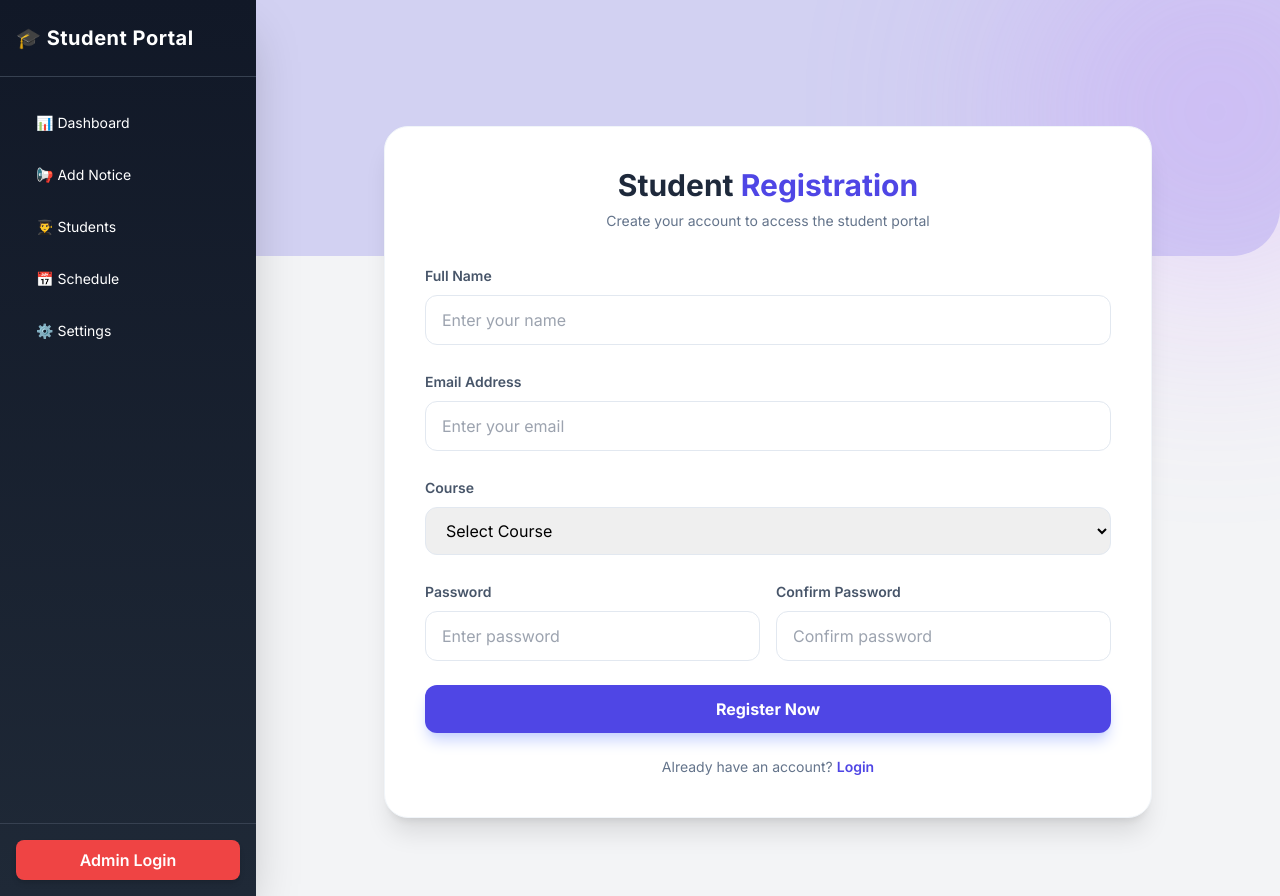
After one commit to qutub109-sep/Notice_pro, a Django app: page /register in a window 1280 px wide. The commit adds this page. Run offline with Django 4.2, Linux system fonts and the light colour scheme; some libraries are stand-ins or nearby versions.

Commit message:
notice commit
-

```diff
--- a/pro1/TEMPLATES/Login.html
+++ b/pro1/TEMPLATES/Login.html
@@ -3,7 +3,7 @@
 <head>
 <meta charset="UTF-8">
 <meta name="viewport" content="width=device-width, initial-scale=1.0">
-<title>Student Login</title>
+<title>Admin login</title>
 <script src="https://cdn.tailwindcss.com"></script>
 </head>
 
--- /dev/null
+++ b/pro1/TEMPLATES/Register.html
@@ -0,0 +1,98 @@
+{% extends 'side.html' %}
+
+{% block content %}
+
+
+<!-- Background Design -->
+<div class="fixed top-0 left-0 w-full h-64 bg-indigo-600 -z-10 rounded-b-[3rem] opacity-20"></div>
+<div class="fixed top-[-10%] right-[-10%] w-96 h-96 bg-purple-400 rounded-full blur-[120px] opacity-30 -z-10"></div>
+
+<div class="min-h-screen flex items-center justify-center px-4">
+
+  <div class="w-full max-w-3xl bg-white rounded-3xl shadow-xl p-10 border border-slate-100">
+
+    <!-- Heading -->
+    <div class="text-center mb-8">
+      <h2 class="text-3xl font-extrabold text-slate-800">
+        Student <span class="text-indigo-600">Registration</span>
+      </h2>
+      <p class="text-slate-500 mt-2 text-sm">
+        Create your account to access the student portal
+      </p>
+    </div>
+
+    <!-- Form -->
+    <form method="POST" action="register" class="space-y-6">
+
+      <!-- Name -->
+      <div>
+        <label class="text-sm font-semibold text-slate-600">Full Name</label>
+        <input name="fn" type="text" placeholder="Enter your name"
+          class="w-full mt-2 px-4 py-3 rounded-xl border border-slate-200 focus:ring-2 focus:ring-indigo-500 outline-none">
+      </div>
+
+      <!-- Email -->
+      <div>
+        <label class="text-sm font-semibold text-slate-600">Email Address</label>
+        <input name="em" type="email" placeholder="Enter your email"
+          class="w-full mt-2 px-4 py-3 rounded-xl border border-slate-200 focus:ring-2 focus:ring-indigo-500 outline-none">
+      </div>
+
+      <!-- Course -->
+      <div>
+        <label class="text-sm font-semibold text-slate-600">Course</label>
+        <select name="cs" class="w-full mt-2 px-4 py-3 rounded-xl border border-slate-200 focus:ring-2 focus:ring-indigo-500 outline-none">
+          <option>Select Course</option>
+          <!-- Development / Tech Courses -->
+          <option>Web Development</option>
+          <option>AI & Machine Learning</option>
+          <option>Digital Marketing</option>
+          <option>Data Science</option>
+          <option>App Development</option>
+
+          <!-- Office / Accounting Courses -->
+          <option>Office Automation</option>
+          <option>Autodesk</option>
+          <option>Accounting</option>
+        </select>
+      </div>
+
+      <!-- Password -->
+      <div class="grid md:grid-cols-2 gap-4">
+
+        <div>
+          <label class="text-sm font-semibold text-slate-600">Password</label>
+          <input name="pw" type="password" placeholder="Enter password"
+            class="w-full mt-2 px-4 py-3 rounded-xl border border-slate-200 focus:ring-2 focus:ring-indigo-500 outline-none">
+        </div>
+
+        <div>
+          <label class="text-sm font-semibold text-slate-600">Confirm Password</label>
+          <input name="pw1" type="password" placeholder="Confirm password"
+            class="w-full mt-2 px-4 py-3 rounded-xl border border-slate-200 focus:ring-2 focus:ring-indigo-500 outline-none">
+        </div>
+
+      </div>
+
+      <!-- Button -->
+      <button type="submit"
+        class="w-full py-3 bg-indigo-600 text-white font-bold rounded-xl hover:bg-indigo-700 transition shadow-lg shadow-indigo-200">
+        Register Now
+      </button>
+
+    </form>
+
+    <!-- Footer -->
+    <p class="text-center text-sm text-slate-500 mt-6">
+      Already have an account?
+      <a href="#" class="text-indigo-600 font-semibold hover:underline">
+        Login
+      </a>
+    </p>
+
+  </div>
+
+</div>
+
+
+{% endblock %}
--- a/pro1/TEMPLATES/side.html
+++ b/pro1/TEMPLATES/side.html
@@ -26,10 +26,11 @@
 
         <!-- Header -->
         <div class="relative py-6 px-4 border-b border-gray-700">
-
+<a href="index">
             <h1 class="text-xl font-bold tracking-wide">
                 🎓 Student Portal
             </h1>
+    </a>
 
             <!-- Close Button (Mobile only) -->
             <button onclick="toggleSidebar()"
--- a/pro1/TEMPLATES/student.html
+++ b/pro1/TEMPLATES/student.html
@@ -17,6 +17,12 @@
       <p class="text-center text-indigo-100">
         Login to access your student dashboard and notices.
       </p>
+        <a href="index">
+  <button
+    class="w-96 bg-white text-blue-600 font-bold py-3 rounded-lg hover:bg-blue-50 transition duration-300">
+    Go to Home
+  </button>
+</a>
     </div>
 
     <!-- Right Side (Login Form) -->
--- a/pro1/app1/urls.py
+++ b/pro1/app1/urls.py
@@ -3,9 +3,11 @@ from .views import *
 
 urlpatterns=[
     path('',Home),
+    path('index',Home),
     path('Login',login),
     path('Dashboard',Dashboard),
-    path('notice',notice),
+    path('notice',notice1),
     path('student',student),
+    path('register',Register),
 
 ]
--- a/pro1/app1/views.py
+++ b/pro1/app1/views.py
@@ -1,4 +1,5 @@
 from django.shortcuts import render
+from .models import *
 
 # Create your views here.
 
@@ -11,10 +12,33 @@ def login(req):
 def Dashboard(req):
     return render(req,'Dashboard.html')
 
-def notice(req):
-    return render(req,'notice.html')
+def notice1(req):
+    if req.method=='POST':
+        n_title=req.POST['ti']
+        date=req.POST['ed']
+        dis=req.POST['ds']
+        pdf = req.FILES.get('notes')
+        ob=Notice(title=n_title,expiry_date=date,description=dis, notice_pdf=pdf)
+        ob.save()
+        return render(req,'home.html')
+
+    else:
+        return render(req,'notice.html')
 
 def student(req):
     return render(req,'student.html')
 
-#views.py
+def Register(req):
+    if req.method=='POST':
+        name=req.POST['fn']
+        email=req.POST['em']
+        cour=req.POST['cs']
+        passw=req.POST['pw']
+        passw1=req.POST['pw1']
+        ob=registers(full_name=name,email=email,course=cour,password=passw)
+
+        ob.save()
+        return render(req,'home.html')
+    else:
+
+         return render(req,'Register.html')
--- a/pro1/pro1/urls.py
+++ b/pro1/pro1/urls.py
@@ -15,9 +15,11 @@ Including another URLconf
     2. Add a URL to urlpatterns:  path('blog/', include('blog.urls'))
 """
 from django.contrib import admin
+from .settings import *
+from django.conf.urls.static import static
 from django.urls import path,include
 
 urlpatterns = [
     path('admin/', admin.site.urls),
     path('',include('app1.urls'))
-]
+]+ static(MEDIA_URL,document_root=MEDIA_ROOT)
```
Also changed, not shown: pro1/TEMPLATES/home.html (+9 -0 lines), pro1/TEMPLATES/notice.html (+5 -5 lines), pro1/app1/models.py (+16 -1 lines), pro1/pro1/settings.py (+15 -4 lines), pro1/app1/migrations/0001_initial.py (added), pro1/app1/migrations/0002_rename_r_student_portal.py (added), pro1/app1/migrations/0003_rename_portal_user.py (added), pro1/app1/migrations/0004_rename_user_registers.py (added), pro1/app1/migrations/0005_notice.py (added), 1 other file.
